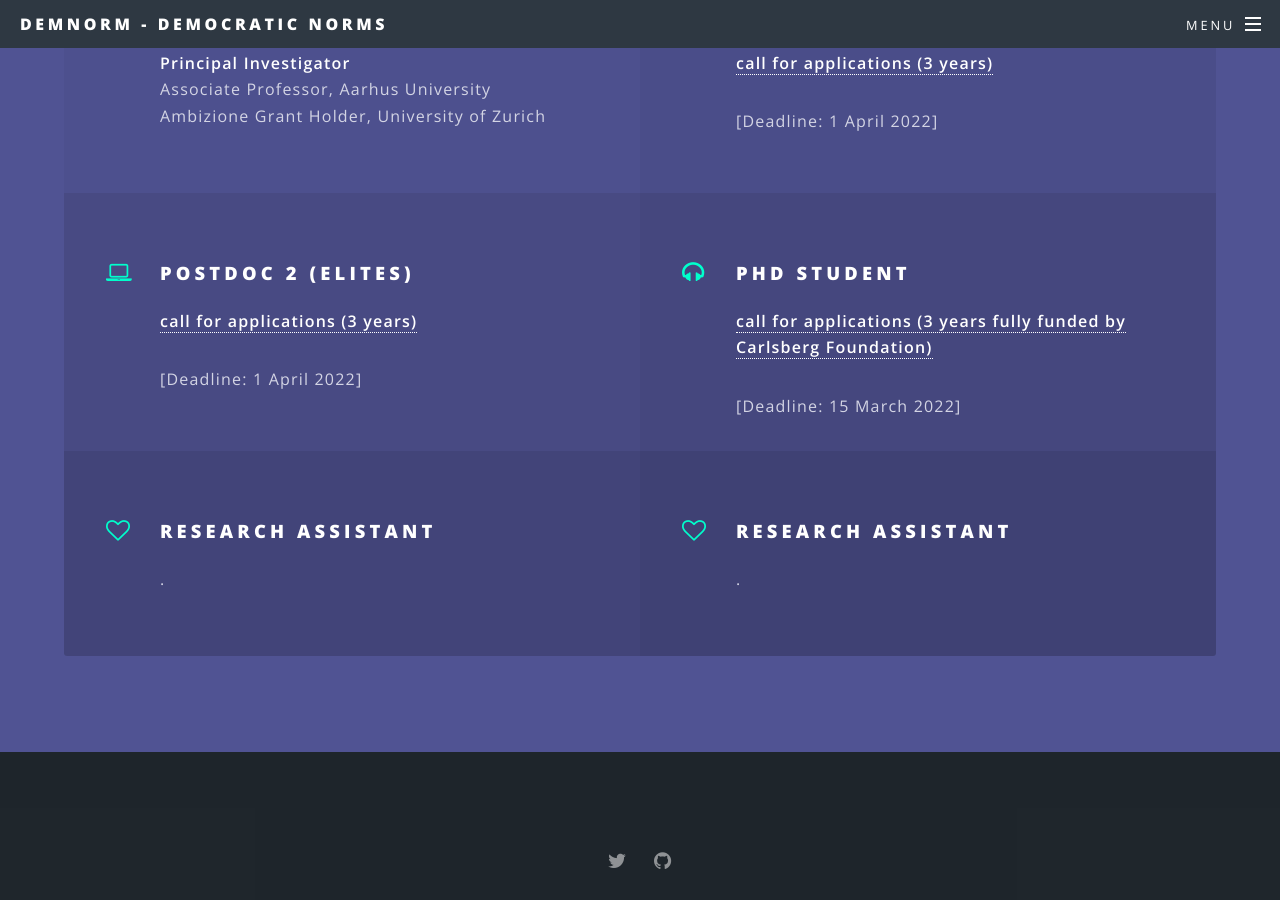
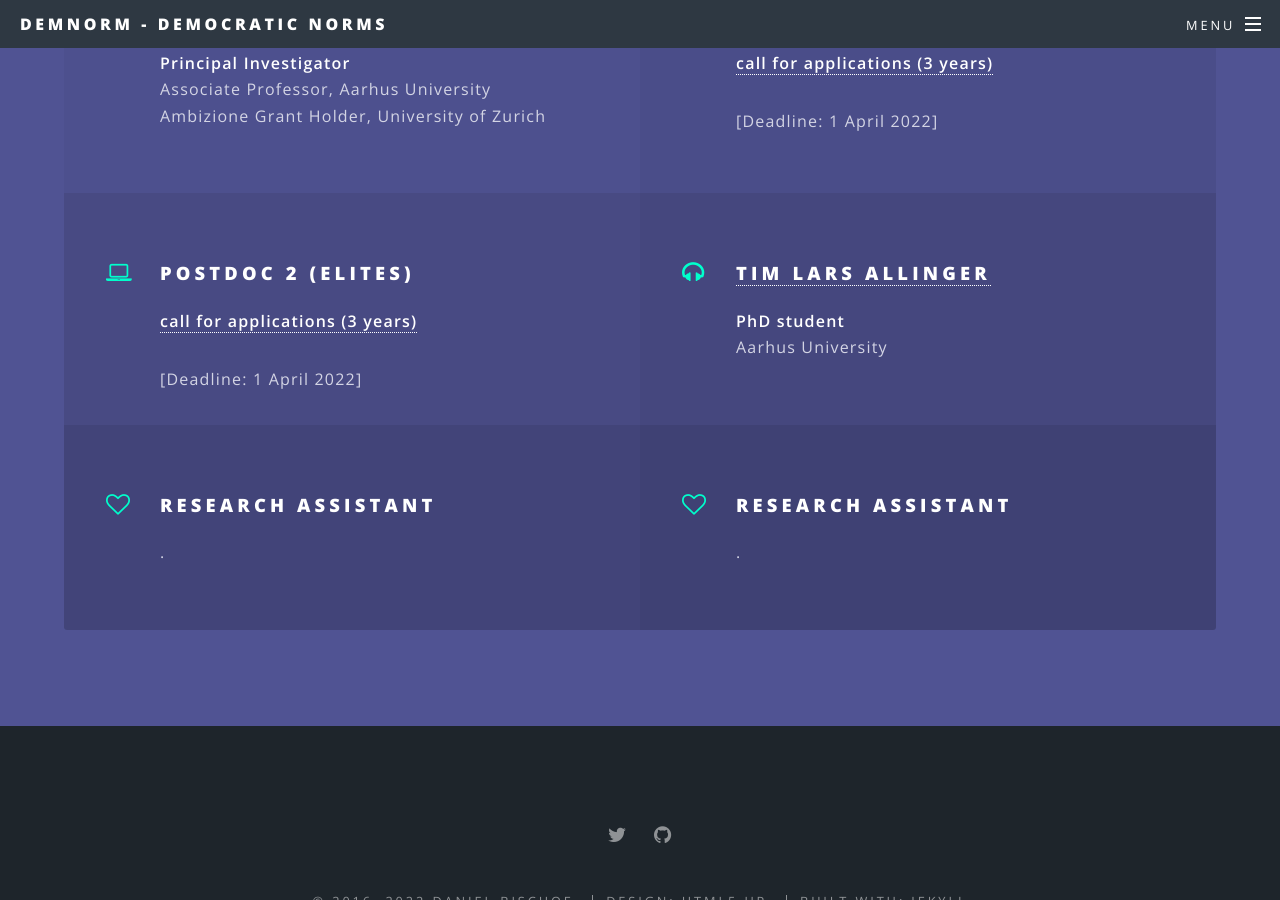
Before and after one commit to demnorm/demnorm.github.io, a Jekyll site: the page built from index.html, in a window 1280 px wide and 900 px high, scrolled down 3511 px. Built offline with Jekyll 4.4.1, drawn with Linux system fonts in a browser that asks for light colours.

Commit message:
add tim as phd

```diff
--- a/index.html
+++ b/index.html
@@ -79,9 +79,8 @@ layout: landing
 									[Deadline: 1 April 2022]
 								</li>
 								<li class="icon fa-headphones">
-									<h3>PhD student</h3>
-									<p><b> <a href="https://au.career.emply.com/en/ad/phd-special-call-phd-position-within-the-project-demnorm-democratic-norms/r3ggpp" target="_blank">call for applications (3 years fully funded by Carlsberg Foundation)</a></b></p>
-									[Deadline: 15 March 2022]
+									<h3> <a href="https://twitter.com/tim_allinger" target="_blank">Tim Lars Allinger</a> </h3>
+									<p><b>PhD student</b> <br /> Aarhus University </p>
 								</li>
 								<li class="icon fa-heart-o">
 									<h3>Research Assistant</h3>
```
Also changed, not shown: 1 other file.
